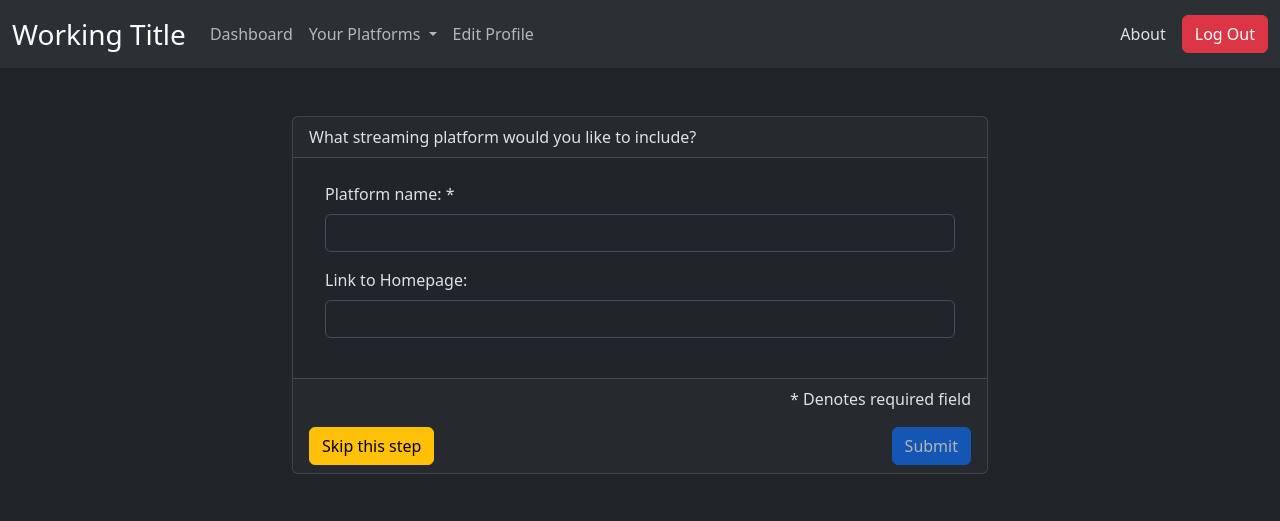
After one commit to tajohnson0316/watchlist-compendium, a Flask app: template flask_app/templates/new_user_platform_form.html in a window 1280 px wide. The commit adds this page. Shown: the top 521 px of the page. Run offline with Flask 3, Linux system fonts and the light colour scheme; the template is opened without the code that fills it, so the values that code supplies are empty.

Commit message:
Add new user platform form template

```diff
--- /dev/null
+++ b/flask_app/static/user_registration_platform_script.js
@@ -0,0 +1,10 @@
+let submitButton = document.getElementById("submit_button");
+let platformNameInput = document.querySelector("#platform_name");
+
+function toggleSubmitButton() {
+  if (platformNameInput.value.length > 0) {
+    submitButton.disabled = false;
+  } else {
+    submitButton.disabled = true;
+  }
+}
--- /dev/null
+++ b/flask_app/templates/new_user_platform_form.html
@@ -0,0 +1,134 @@
+<!DOCTYPE html>
+<html lang="en" data-bs-theme="dark">
+  <head>
+    <meta charset="UTF-8" />
+    <meta http-equiv="X-UA-Compatible" content="IE=edge" />
+    <meta name="viewport" content="width=device-width, initial-scale=1.0" />
+    <title>The Watchlist Compendium</title>
+    <link
+      href="https://cdn.jsdelivr.net/npm/bootstrap@5.3.0-alpha3/dist/css/bootstrap.min.css"
+      rel="stylesheet"
+      integrity="sha384-KK94CHFLLe+nY2dmCWGMq91rCGa5gtU4mk92HdvYe+M/SXH301p5ILy+dN9+nJOZ"
+      crossorigin="anonymous"
+    />
+  </head>
+  <body>
+    <!-- Active user navbar START -->
+    <nav class="navbar navbar-expand-lg bg-body-tertiary">
+      <div class="container-fluid">
+        <a class="navbar-brand fs-3" href="/home">Working Title</a>
+        <button
+          class="navbar-toggler"
+          type="button"
+          data-bs-toggle="collapse"
+          data-bs-target="#navbarSupportedContent"
+          aria-controls="navbarSupportedContent"
+          aria-expanded="false"
+          aria-label="Toggle navigation"
+        >
+          <span class="navbar-toggler-icon"></span>
+        </button>
+        <div class="collapse navbar-collapse" id="navbarSupportedContent">
+          <ul class="navbar-nav me-auto mb-2 mb-lg-0">
+            <li class="nav-item">
+              <a class="nav-link" aria-current="page" href="/home">Dashboard</a>
+            </li>
+            <!-- Your Platforms dropdown START -->
+            <li class="nav-item dropdown">
+              <a
+                class="nav-link dropdown-toggle"
+                href="#"
+                role="button"
+                data-bs-toggle="dropdown"
+                aria-expanded="false"
+              >
+                Your Platforms
+              </a>
+              <!-- Your Platforms dropdown list START -->
+              <ul class="dropdown-menu">
+                <!-- TODO: Platforms dropdown menu items -->
+                <!-- <li><a class="dropdown-item" href="#">Action</a></li> -->
+              </ul>
+            </li>
+            <!-- Your Platforms dropdown END -->
+
+            <!-- Edit Profile nav item START -->
+            <li class="nav-item">
+              <a class="nav-link" href="#">Edit Profile</a>
+            </li>
+          </ul>
+          <!-- TODO: About link/href -->
+          <a class="nav-link mx-3" aria-current="page" href="#">About</a>
+          <a class="btn btn-danger" href="/logout" role="button">Log Out</a>
+        </div>
+      </div>
+    </nav>
+    <!-- Active user navbar END -->
+
+    <main class="container d-flex justify-content-center p-5">
+      <div class="card col-lg-8">
+        <div class="card-header">
+          What streaming platform would you like to include?
+        </div>
+        <!-- TODO: Platform FORM ACTION here -->
+        <form action="#" method="POST">
+          <div class="card-body" id="card_body">
+            <div class="list-group list-group-flush">
+              <div class="list-group-item">
+                <div class="mb-3">
+                  <label for="platform_name" class="form-label"
+                    >Platform name: *</label
+                  >
+                  <input
+                    class="form-control"
+                    type="text"
+                    name="platform_name"
+                    id="platform_name"
+                    oninput="toggleSubmitButton()"
+                  />
+                </div>
+                <div class="mb-3">
+                  <label for="homepage_link" class="form-label"
+                    >Link to Homepage:</label
+                  >
+                  <input
+                    class="form-control"
+                    type="text"
+                    name="homepage_link"
+                    id="homepage_link"
+                  />
+                </div>
+              </div>
+            </div>
+          </div>
+          <div class="card-footer">
+            <p class="d-flex justify-content-end">* Denotes required field</p>
+            <div class="d-flex justify-content-between">
+              <a
+                href="/home"
+                type="button"
+                class="btn btn-warning"
+                id="skip_button"
+                >Skip this step</a
+              >
+              <button
+                type="submit"
+                class="btn btn-primary"
+                id="submit_button"
+                disabled
+              >
+                Submit
+              </button>
+            </div>
+          </div>
+        </form>
+      </div>
+    </main>
+    <script
+      src="https://cdn.jsdelivr.net/npm/bootstrap@5.3.0-alpha3/dist/js/bootstrap.bundle.min.js"
+      integrity="sha384-ENjdO4Dr2bkBIFxQpeoTz1HIcje39Wm4jDKdf19U8gI4ddQ3GYNS7NTKfAdVQSZe"
+      crossorigin="anonymous"
+    ></script>
+    <script src="{{url_for('static', filename='user_registration_platform_script.js')}}"></script>
+  </body>
+</html>
```
Also changed, not shown: flask_app/controllers/users_controller.py (+11 -2 lines), flask_app/templates/login_registration.html (+27 -0 lines), flask_app/__init__.py (renamed from flask_app/init.py).
